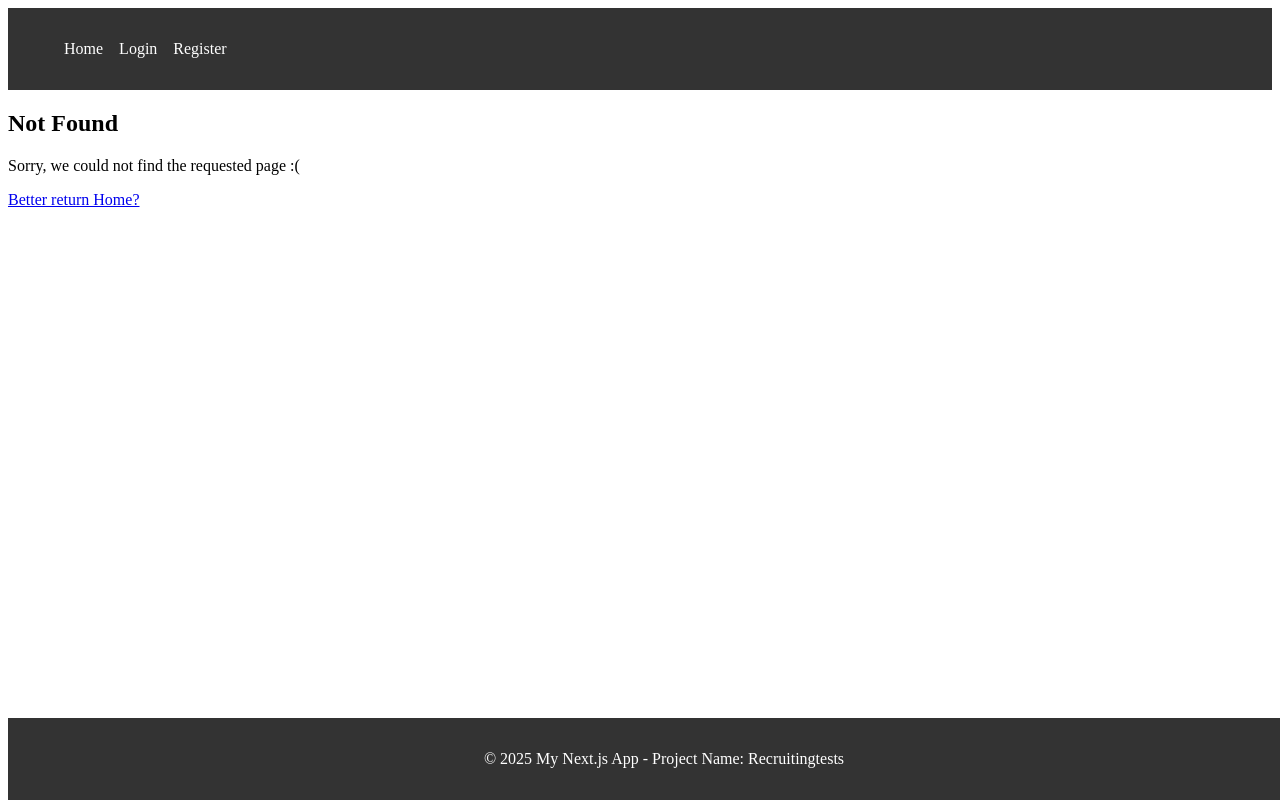
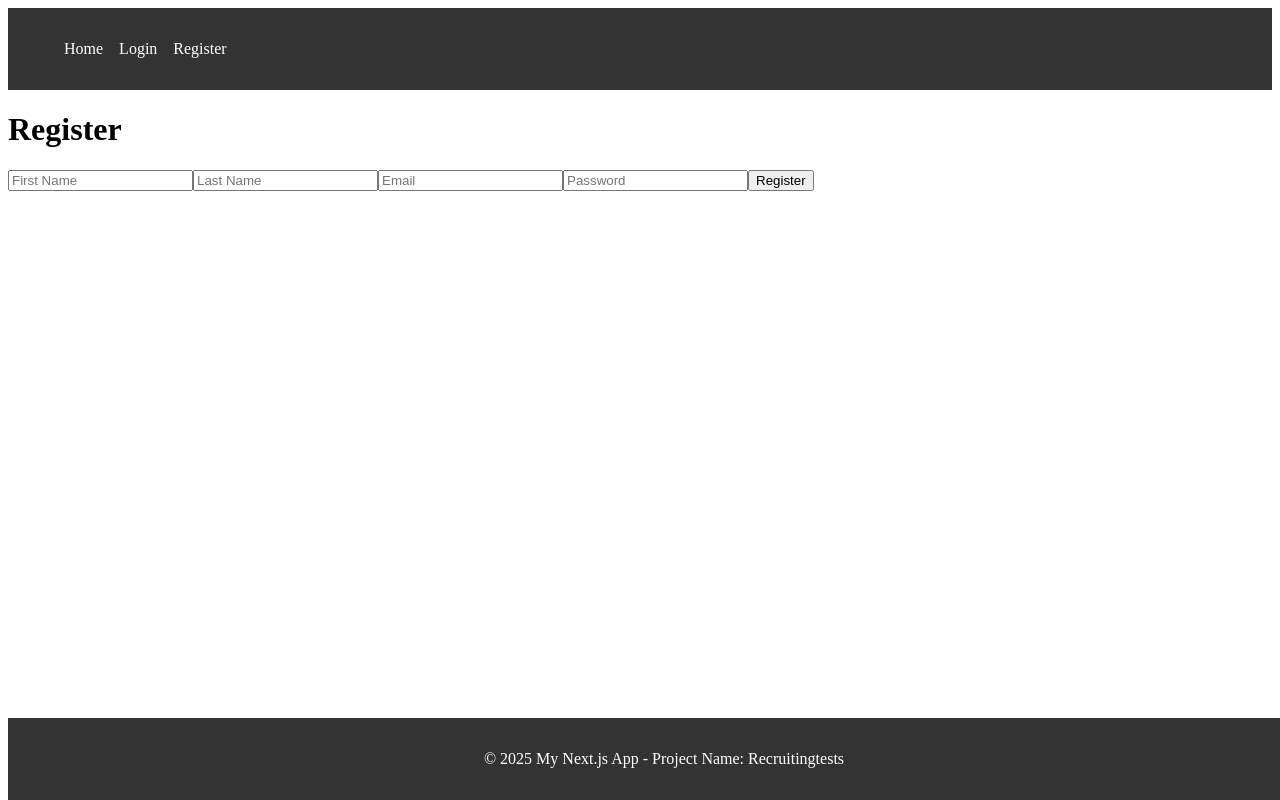
Before and after one commit to fmausberg/recruitingtests-frontend, a Next.js app: page /auth/register in a window 1280 px wide. Before the commit this address had no page. Built offline with nearby package versions, Linux system fonts and the light colour scheme.

Commit message:
set up registration page

```diff
--- /dev/null
+++ b/app/auth/register/page.tsx
@@ -0,0 +1,65 @@
+"use client";
+
+import React, { useState } from 'react';
+import { useRouter } from 'next/navigation';
+import { useAuth } from '../../api/auth/authContext';
+
+export default function RegisterPage() {
+  const [mail, setMail] = useState('');
+  const [password, setPassword] = useState('');
+  const [firstName, setFirstName] = useState('');
+  const [lastName, setLastName] = useState('');
+  const router = useRouter();
+  const { login } = useAuth();
+
+  const handleSubmit = async (event: React.FormEvent) => {
+    event.preventDefault();
+    const response = await fetch('http://localhost:8080/api/v0/auth/register', {
+      method: 'POST',
+      headers: {
+        'Content-Type': 'application/json',
+      },
+      body: JSON.stringify({ mail, password, firstName, lastName }),
+    });
+    const data = await response.json();
+    console.log(data);
+
+    if (data && data.jwttoken && data.appUser && data.appUser.username) {
+      login(data.jwttoken, data.appUser.username);
+      router.push('/home'); // Redirect to home page
+    }
+  };
+
+  return (
+    <div>
+      <h1>Register</h1>
+      <form onSubmit={handleSubmit}>
+        <input
+          type="text"
+          value={firstName}
+          onChange={(e) => setFirstName(e.target.value)}
+          placeholder="First Name"
+        />
+        <input
+          type="text"
+          value={lastName}
+          onChange={(e) => setLastName(e.target.value)}
+          placeholder="Last Name"
+        />
+        <input
+          type="email"
+          value={mail}
+          onChange={(e) => setMail(e.target.value)}
+          placeholder="Email"
+        />
+        <input
+          type="password"
+          value={password}
+          onChange={(e) => setPassword(e.target.value)}
+          placeholder="Password"
+        />
+        <button type="submit">Register</button>
+      </form>
+    </div>
+  );
+}
```
Also changed, not shown: 1 other file (tests, documents, lock files or other folders).
